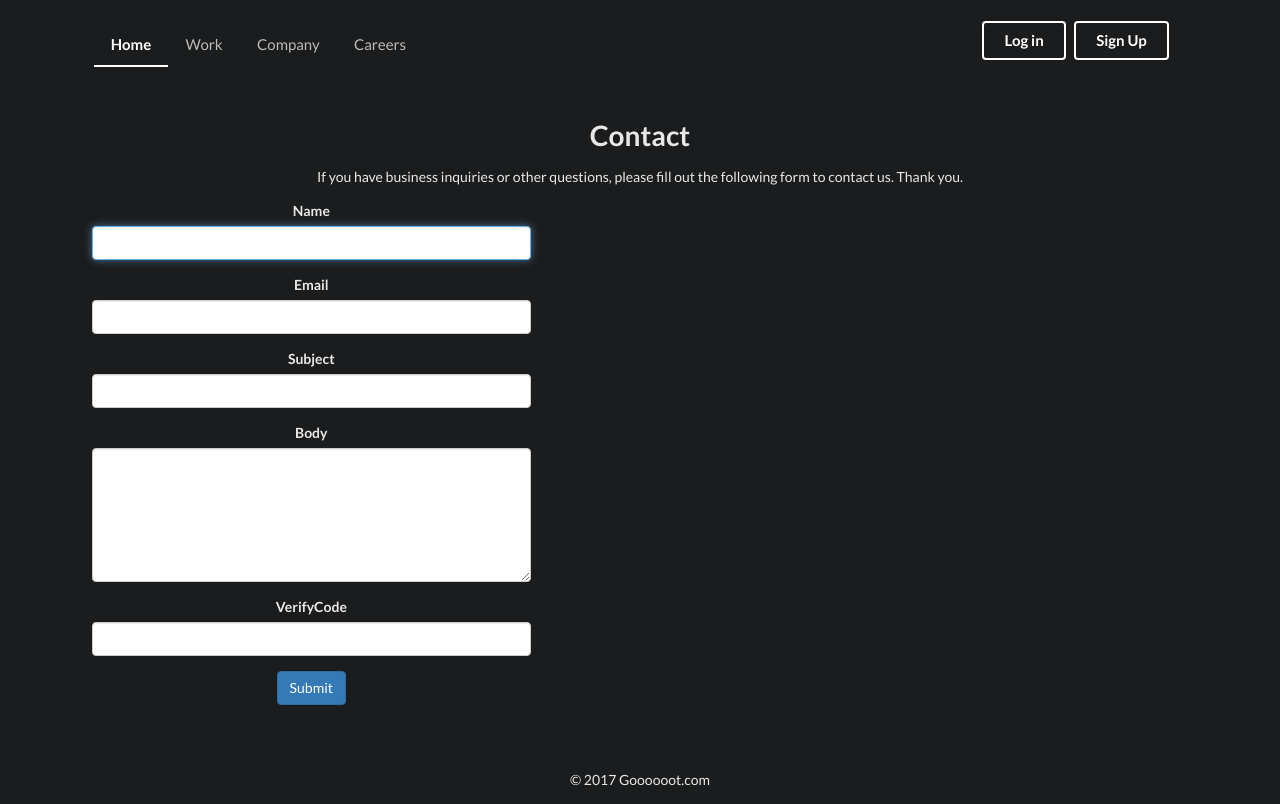
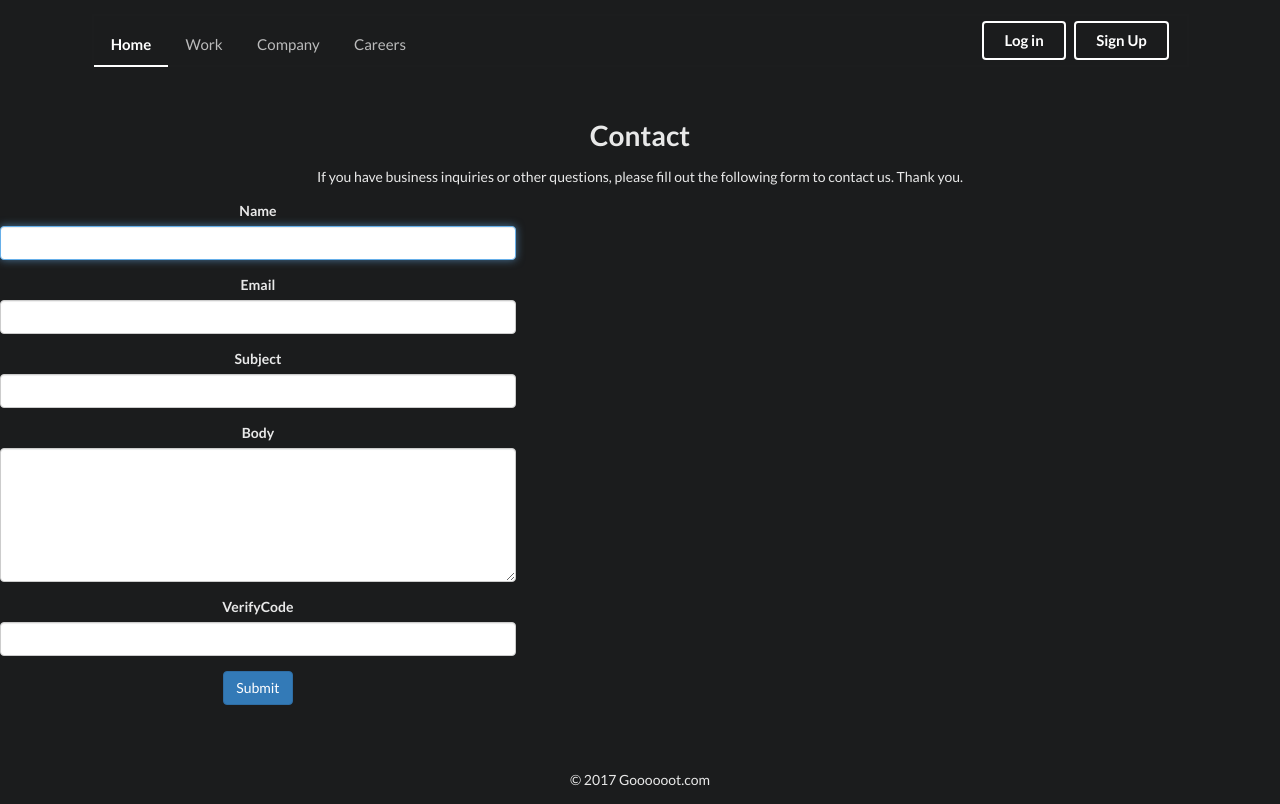
Before and after one commit to jinxmanj/goooooot, a Yii app: template views/site/contact.php in a window 1280 px wide. Run offline with PHP 8.4 and a stand-in for Yii, Linux system fonts and the light colour scheme; the template is opened without the code that fills it, so the values that code supplies are empty; form fields are guessed from the names that the template uses; some libraries are stand-ins or nearby versions.

Commit message:
inverted pb

```diff
--- a/views/layouts/main.php
+++ b/views/layouts/main.php
@@ -82,7 +82,7 @@ $this->registerJs($script, View::POS_END);
                 </div>
             </div>
         </div>
-        <div class="ui container" style="padding-top: 50px">
+        <div style="padding-top: 50px">
             <?= $content ?>
         </div>
         <div class="ui container">
--- a/views/site/index.php
+++ b/views/site/index.php
@@ -14,6 +14,7 @@ $("#particles-js").css("background-color","#2c3e50");
 JS;
 $this->registerJs($script, View::POS_END);
 ?>
+<div class="ui container">
     <h2 style="position: relative">
         <!--    Do whatever you want when you want to-->
         La vie est courte, commencez par le dessert !
@@ -94,3 +95,4 @@ $this->registerJs($script, View::POS_END);
             </div>
         </div>
     </div>
+</div>
```
Lines whose indentation alone changed are shown as unchanged.
